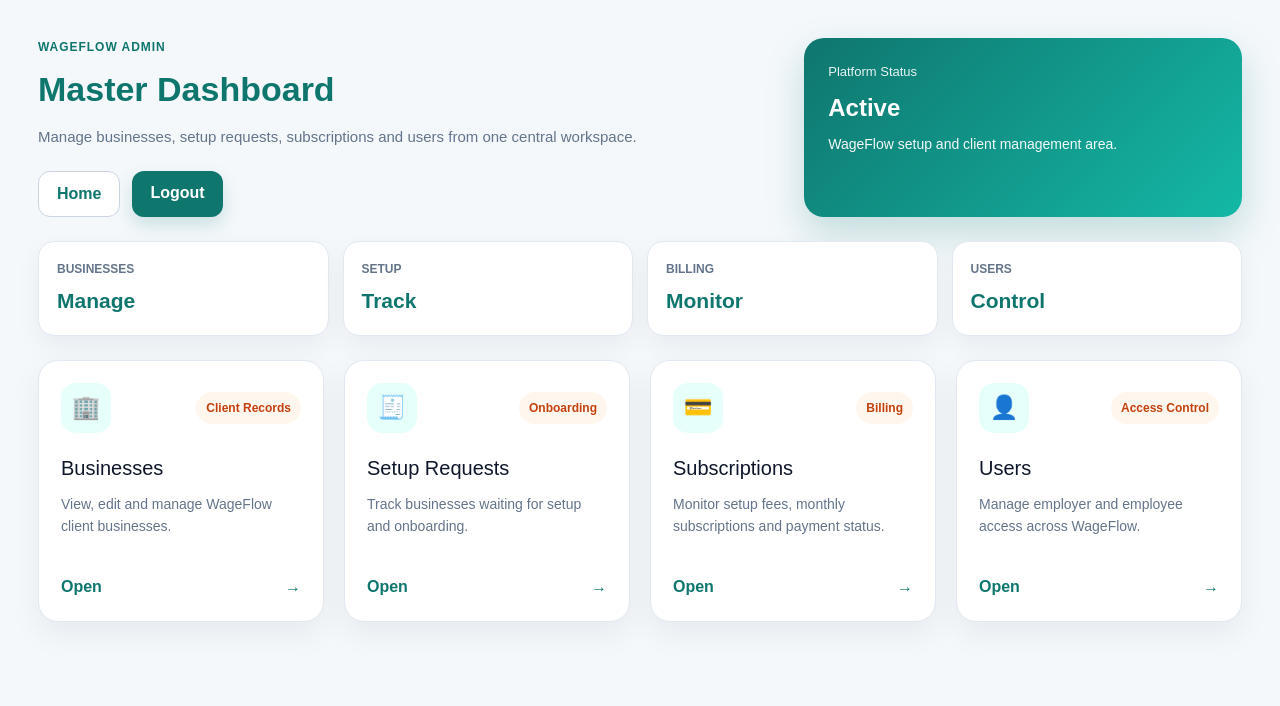
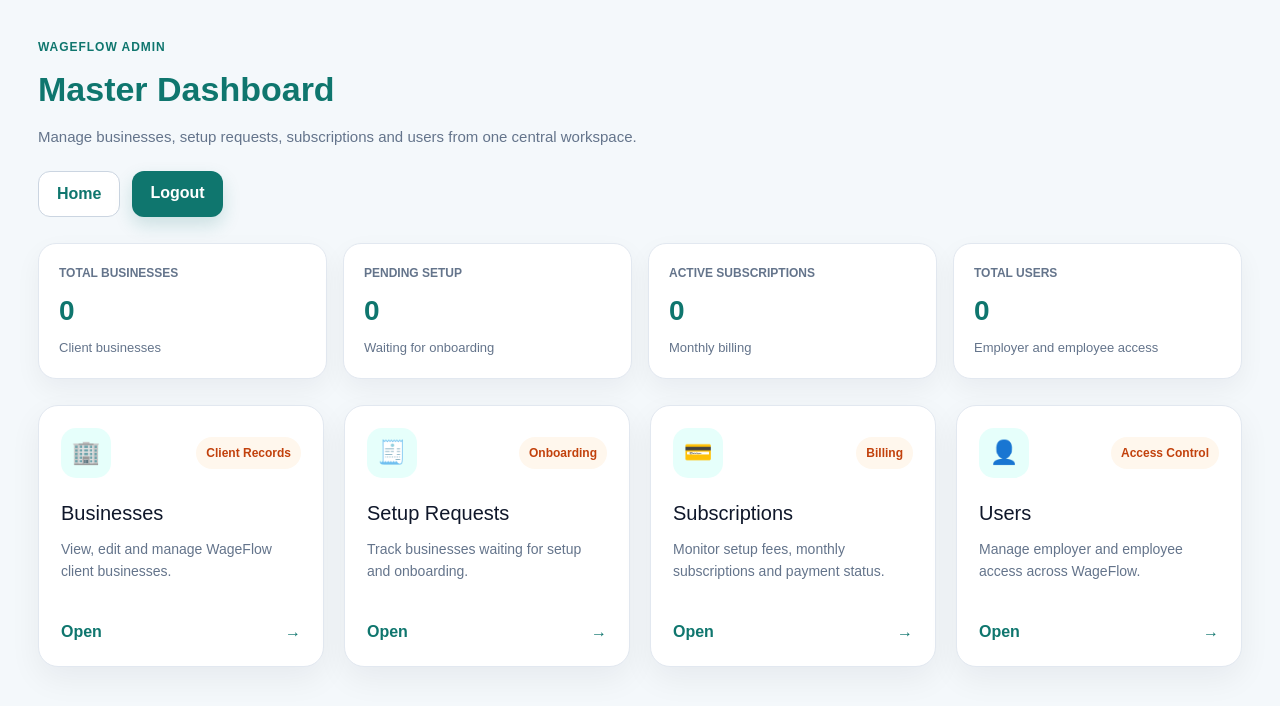
Before and after one commit to KaonPM/wageflow, a Next.js app: page /master in a window 1280 px wide. Shown: the top 706 px of the page. Built offline with nearby package versions, Linux system fonts and the light colour scheme.

Commit message:
refactor(master): simplify dashboard and add admin overview metrics

```diff
--- a/app/master/page.tsx
+++ b/app/master/page.tsx
@@ -24,19 +24,13 @@
             </a>
           </div>
         </div>
-
-        <div style={statusCard}>
-          <span style={statusLabel}>Platform Status</span>
-          <strong style={statusValue}>Active</strong>
-          <p style={statusText}>WageFlow setup and client management area.</p>
-        </div>
       </section>
 
-      <section style={summaryGrid}>
-        <SummaryCard label="Businesses" value="Manage" />
-        <SummaryCard label="Setup" value="Track" />
-        <SummaryCard label="Billing" value="Monitor" />
-        <SummaryCard label="Users" value="Control" />
+      <section style={overviewGrid}>
+        <OverviewCard label="Total Businesses" value="0" note="Client businesses" />
+        <OverviewCard label="Pending Setup" value="0" note="Waiting for onboarding" />
+        <OverviewCard label="Active Subscriptions" value="0" note="Monthly billing" />
+        <OverviewCard label="Total Users" value="0" note="Employer and employee access" />
       </section>
 
       <section style={grid}>
@@ -76,11 +70,20 @@
   );
 }
 
-function SummaryCard({ label, value }: { label: string; value: string }) {
+function OverviewCard({
+  label,
+  value,
+  note,
+}: {
+  label: string;
+  value: string;
+  note: string;
+}) {
   return (
-    <div style={summaryCard}>
-      <span style={summaryLabel}>{label}</span>
-      <strong style={summaryValue}>{value}</strong>
+    <div style={overviewCard}>
+      <span style={overviewLabel}>{label}</span>
+      <strong style={overviewValue}>{value}</strong>
+      <p style={overviewNote}>{note}</p>
     </div>
   );
 }
@@ -127,11 +130,7 @@
 };
 
 const hero = {
-  display: "grid",
-  gridTemplateColumns: "1.7fr 1fr",
-  gap: "22px",
-  alignItems: "stretch",
-  marginBottom: "24px",
+  marginBottom: "26px",
 };
 
 const eyebrow = {
@@ -184,61 +183,41 @@
   boxShadow: "0 8px 18px rgba(15, 118, 110, 0.18)",
 };
 
-const statusCard = {
-  background: "linear-gradient(135deg, #0f766e, #14b8a6)",
-  color: "#ffffff",
-  borderRadius: "20px",
-  padding: "24px",
-  boxShadow: "0 16px 38px rgba(15, 118, 110, 0.22)",
+const overviewGrid = {
+  display: "grid",
+  gridTemplateColumns: "repeat(auto-fit, minmax(210px, 1fr))",
+  gap: "16px",
+  marginBottom: "26px",
 };
 
-const statusLabel = {
-  display: "block",
-  fontSize: "13px",
-  opacity: 0.9,
-  marginBottom: "8px",
-};
-
-const statusValue = {
-  display: "block",
-  fontSize: "24px",
-  marginBottom: "8px",
-};
-
-const statusText = {
-  margin: 0,
-  fontSize: "14px",
-  lineHeight: 1.5,
-  opacity: 0.95,
-};
-
-const summaryGrid = {
-  display: "grid",
-  gridTemplateColumns: "repeat(auto-fit, minmax(160px, 1fr))",
-  gap: "14px",
-  marginBottom: "24px",
-};
-
-const summaryCard = {
+const overviewCard = {
   background: "#ffffff",
   border: "1px solid #e2e8f0",
-  borderRadius: "16px",
-  padding: "18px",
+  borderRadius: "18px",
+  padding: "20px",
   boxShadow: "0 10px 26px rgba(15, 23, 42, 0.05)",
 };
 
-const summaryLabel = {
+const overviewLabel = {
   display: "block",
   color: "#64748b",
   fontSize: "12px",
   fontWeight: 800,
   textTransform: "uppercase" as const,
-  marginBottom: "7px",
+  marginBottom: "8px",
 };
 
-const summaryValue = {
+const overviewValue = {
+  display: "block",
   color: "#0f766e",
-  fontSize: "21px",
+  fontSize: "28px",
+  marginBottom: "6px",
+};
+
+const overviewNote = {
+  margin: 0,
+  color: "#64748b",
+  fontSize: "13px",
 };
 
 const grid = {
```
